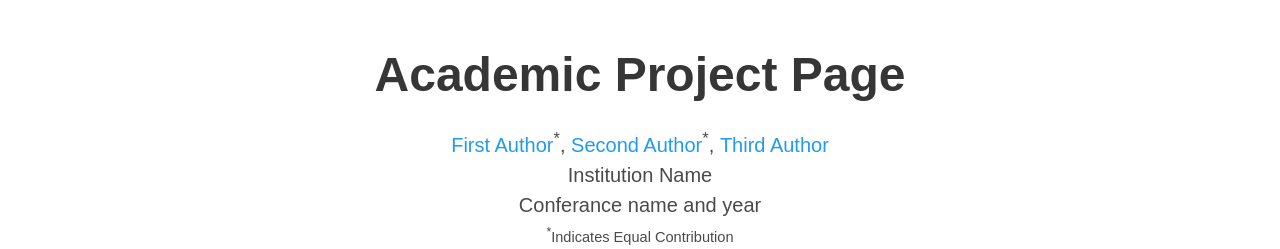
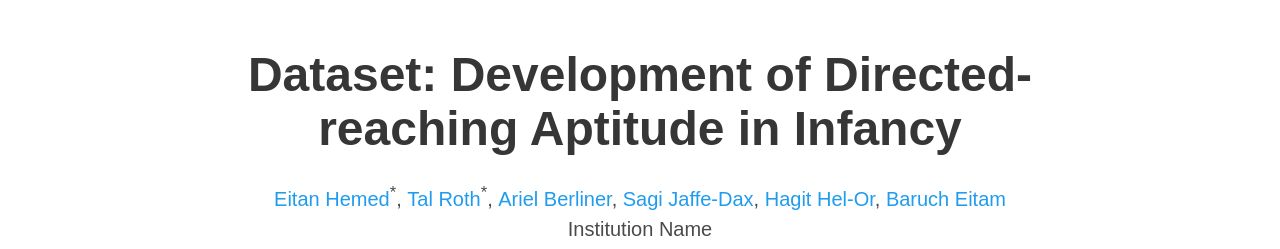
Before and after one commit to eitam-lab/dadi-dataset-project, a plain HTML site: page index.html in a window 1280 px wide. Shown: the top 249 px of the page. Drawn offline with nearby package versions, Linux system fonts and the light colour scheme; some icons are missing; a web font is replaced by a local one.

Commit message:
Update index.html

```diff
--- a/index.html
+++ b/index.html
@@ -52,16 +52,22 @@
       <div class="container is-max-desktop">
         <div class="columns is-centered">
           <div class="column has-text-centered">
-            <h1 class="title is-1 publication-title">Academic Project Page</h1>
+            <h1 class="title is-1 publication-title"> Dataset: Development of Directed-reaching Aptitude in Infancy</h1>
             <div class="is-size-5 publication-authors">
               <!-- Paper authors -->
               <span class="author-block">
-                <a href="FIRST AUTHOR PERSONAL LINK" target="_blank">First Author</a><sup>*</sup>,</span>
+                <a href="FIRST AUTHOR PERSONAL LINK" target="_blank">Eitan Hemed</a><sup>*</sup>,</span>
                 <span class="author-block">
-                  <a href="SECOND AUTHOR PERSONAL LINK" target="_blank">Second Author</a><sup>*</sup>,</span>
+                  <a href="SECOND AUTHOR PERSONAL LINK" target="_blank">Tal Roth</a><sup>*</sup>,</span>
                   <span class="author-block">
-                    <a href="THIRD AUTHOR PERSONAL LINK" target="_blank">Third Author</a>
-                  </span>
+                    <a href="THIRD AUTHOR PERSONAL LINK" target="_blank">Ariel Berliner</a>,</span>
+                  <span class="author-block">
+                    <a href="THIRD AUTHOR PERSONAL LINK" target="_blank">Sagi Jaffe-Dax</a>,</span>
+                  <span class="author-block">
+                    <a href="THIRD AUTHOR PERSONAL LINK" target="_blank">Hagit Hel-Or</a>,</span>
+                  <span class="author-block">
+                    <a href="THIRD AUTHOR PERSONAL LINK" target="_blank">Baruch Eitam</a>
+              </span>
                   </div>
 
                   <div class="is-size-5 publication-authors">
@@ -69,9 +75,10 @@
                     <span class="eql-cntrb"><small><br><sup>*</sup>Indicates Equal Contribution</small></span>
                   </div>
 
+            <!--
                   <div class="column has-text-centered">
                     <div class="publication-links">
-                         <!-- Arxiv PDF link -->
+
                       <span class="link-block">
                         <a href="https://arxiv.org/pdf/<ARXIV PAPER ID>.pdf" target="_blank"
                         class="external-link button is-normal is-rounded is-dark">
@@ -82,7 +89,7 @@
                       </a>
                     </span>
 
-                    <!-- Supplementary PDF link -->
+
                     <span class="link-block">
                       <a href="static/pdfs/supplementary_material.pdf" target="_blank"
                       class="external-link button is-normal is-rounded is-dark">
@@ -93,7 +100,6 @@
                     </a>
                   </span>
 
-                  <!-- Github link -->
                   <span class="link-block">
                     <a href="https://github.com/YOUR REPO HERE" target="_blank"
                     class="external-link button is-normal is-rounded is-dark">
@@ -104,7 +110,6 @@
                   </a>
                 </span>
 
-                <!-- ArXiv abstract Link -->
                 <span class="link-block">
                   <a href="https://arxiv.org/abs/<ARXIV PAPER ID>" target="_blank"
                   class="external-link button is-normal is-rounded is-dark">
@@ -112,10 +117,14 @@
                     <i class="ai ai-arxiv"></i>
                   </span>
                   <span>arXiv</span>
+
                 </a>
               </span>
+
+
             </div>
           </div>
+            -->
         </div>
       </div>
     </div>
```
